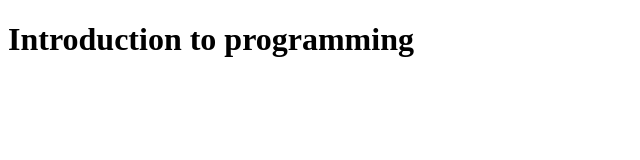
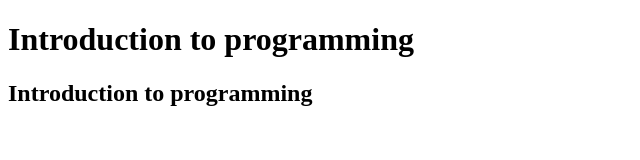
Before and after one commit to Kalyachemisto/Html, a plain HTML site: page index.html in a window 1280 px wide. Shown: the whole page, without its empty margins (0-640 px from the left). Drawn offline with Linux system fonts and the light colour scheme.

Commit message:
changes in index.html

```diff
--- a/index.html
+++ b/index.html
@@ -3,9 +3,11 @@
 <head>
     <meta charset="UTF-8">
     <meta name="viewport" content="width=device-width, initial-scale=1.0">
-    <title>Document</title>
+    <title>Introduction to programming</title>
 </head>
 <body>
   <h1>Introduction to programming</h1>
+  <h2>Introduction to  programming</h2>
+
 </body>
 </html>
```
